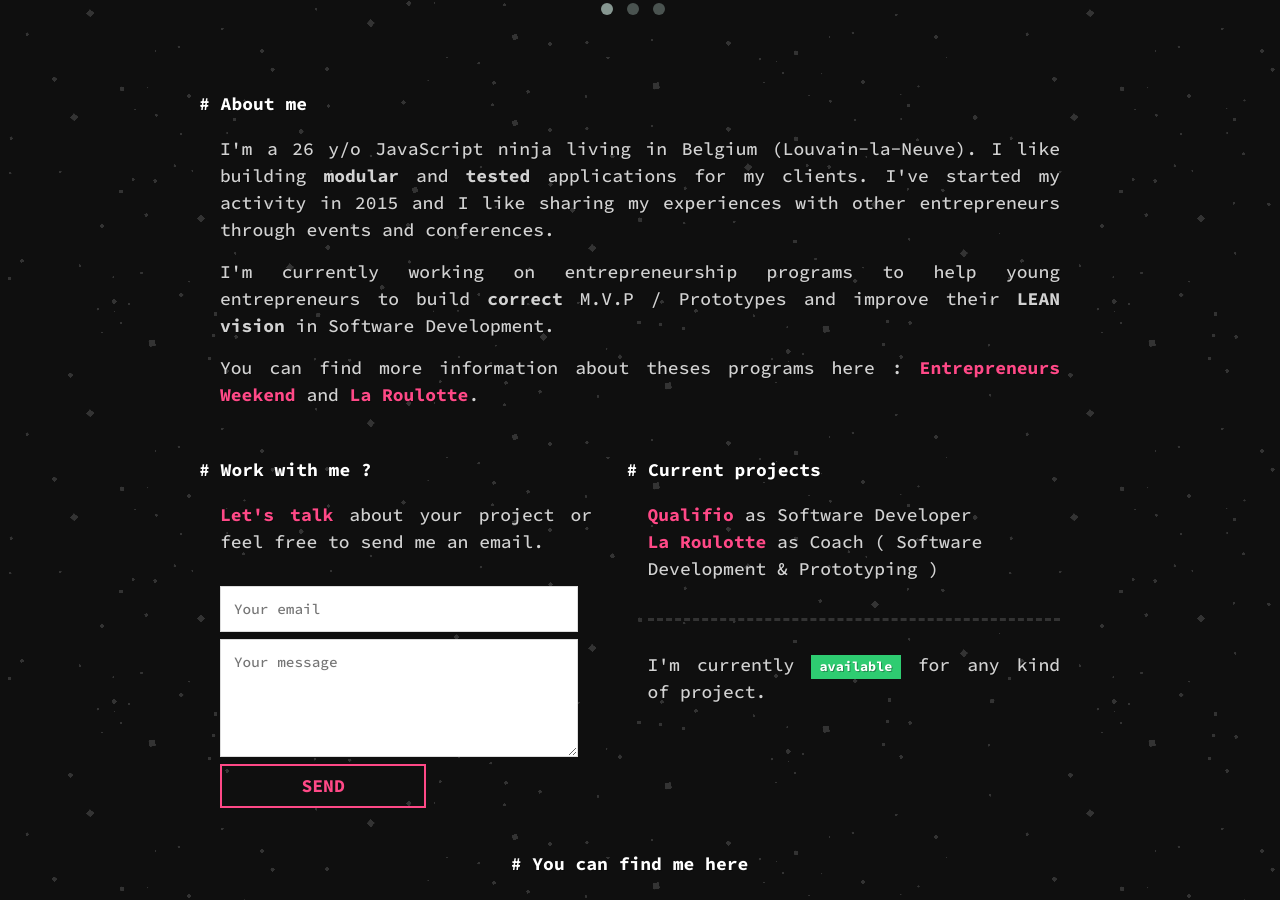
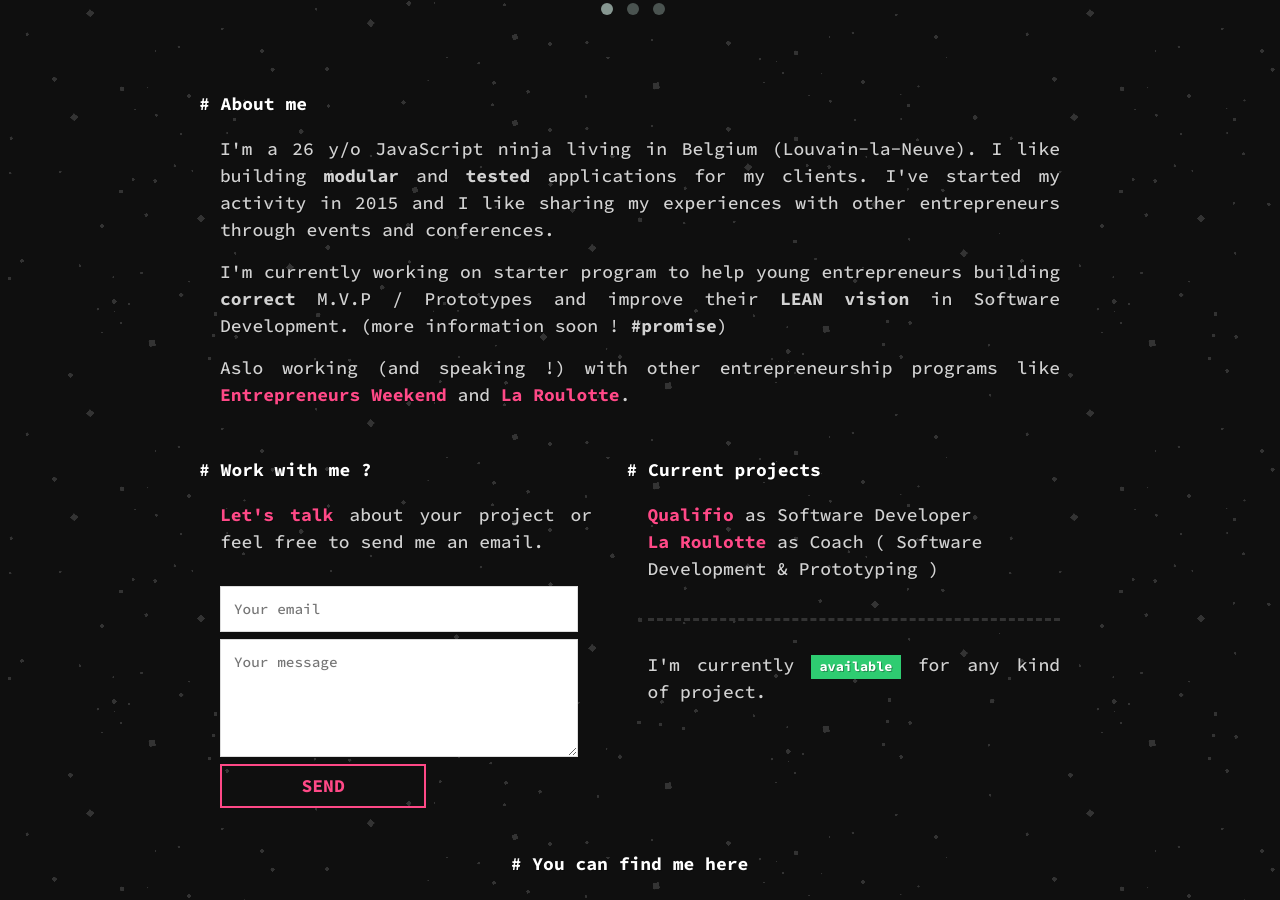
Before and after one commit to maximeshr/maximeshr.github.io, a Jekyll site: the page built from index.html, in a window 1280 px wide and 900 px high, scrolled down 1143 px. Built offline with Jekyll 4.4.1, drawn with Linux system fonts in a browser that asks for light colours; nearby versions of some CDN libraries.

Commit message:
update description

```diff
--- a/index.html
+++ b/index.html
@@ -69,8 +69,8 @@ layout: default
     <div class="col col-12">
       <h2>About me</h2>
       <p class="text">I'm a 26 y/o JavaScript ninja living in Belgium (Louvain-la-Neuve). I like building <strong>modular</strong> and <strong>tested</strong> applications for my clients. I've started my activity in 2015 and I like sharing my experiences with other entrepreneurs through events and conferences.</p>
-      <p class="text">I'm currently working on entrepreneurship programs to help young entrepreneurs to build <strong>correct</strong> M.V.P / Prototypes and improve their <strong>LEAN vision</strong> in Software Development.</p>
-      <p class="text">You can find more information about theses programs here : <a target="_blank" href="http://www.entrepreneurs-weekend.be/">Entrepreneurs Weekend</a> and <a target="_blank" href="http://laroulotte.strikingly.com/">La Roulotte</a>.</p>
+      <p class="text">I'm currently working on starter program to help young entrepreneurs building <strong>correct</strong> M.V.P / Prototypes and improve their <strong>LEAN vision</strong> in Software Development. (more information soon ! <strong>#promise</strong>)</p>
+      <p class="text">Aslo working (and speaking !) with other entrepreneurship programs like <a target="_blank" href="http://www.entrepreneurs-weekend.be/">Entrepreneurs Weekend</a> and <a target="_blank" href="http://laroulotte.strikingly.com/">La Roulotte</a>.</p>
     </div>
   </div>
 
```
